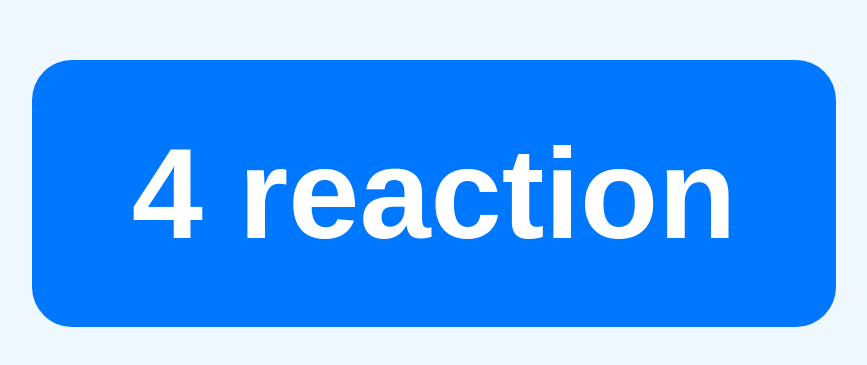
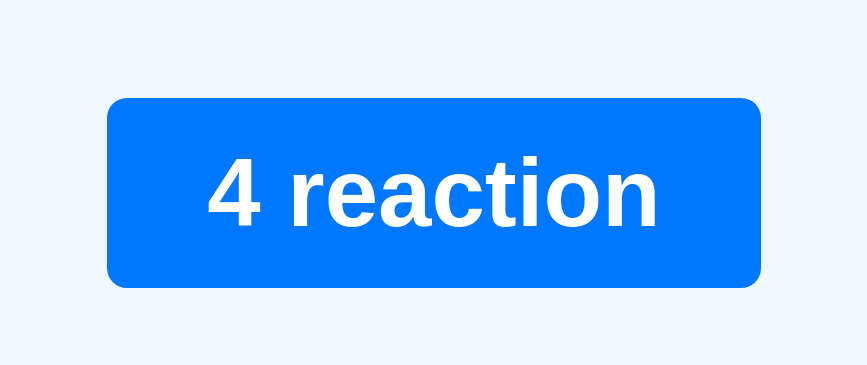
Before and after one commit to Everybodyhappyok4416/4directionReactionDrill, a React (Create React App) app: page / in a window 1280 px wide. Shown: the part 207-572 px from the top of the page, without its empty margins (206-1073 px from the left). Built offline with nearby package versions, Linux system fonts and the light colour scheme.

Commit message:
Fix countdown logic and coordinate constraints

```diff
--- a/src/App.css
+++ b/src/App.css
@@ -1,10 +1,12 @@
 /* 全体の背景とレイアウト */
 .app-container {
   height: 100vh;
+  width: 100vw;
   display: flex;
   justify-content: center;
   align-items: center;
-  background: #f0f8ff; /* 薄い青 */
+  background: #f0f8ff;
+  overflow: hidden; /* 画面外へのはみ出しを物理的に禁止 */
 }
 
 /* スタート画面 */
@@ -12,29 +14,33 @@
   display: flex;
   justify-content: center;
   align-items: center;
-  height: 100vh;
+  width: 100%;
+  height: 100%;
 }
 
 .start-button {
-  padding: 60px 100px;
-  font-size: 8rem;
+  /* clamp(最小, 推奨値, 最大) でサイズを制限 */
+  padding: clamp(20px, 5vh, 60px) clamp(40px, 10vw, 100px);
+  font-size: clamp(2rem, 10vw, 6rem); /* スマホで2rem〜PCで最大6rem */
   font-weight: bold;
   color: white;
   background-color: #0077ff;
   border: none;
-  border-radius: 40px;
+  border-radius: 20px;
   cursor: pointer;
   transition: transform 0.1s ease, background 0.1s ease;
+  white-space: nowrap;
 }
 
 .start-button:hover {
-  transform: scale(1.1);
+  transform: scale(1.05);
   background: #0055aa;
 }
 
-/* 文字を画面いっぱいに表示 */
+/* 文字表示（矢印や数字）のレスポンシブ調整 */
 .fullscreen-text {
-  font-size: 30vw; /* ビューポート幅に応じた文字サイズ */
+  /* 最小 5rem, 推奨 40vw, 最大 15rem (PCでの巨大化を抑制) */
+  font-size: clamp(8rem, 40vw, 25rem);
   font-weight: bold;
   text-align: center;
   width: 100%;
@@ -42,4 +48,13 @@
   display: flex;
   justify-content: center;
   align-items: center;
+  line-height: 1;
+  color: #333;
 }
+
+/* 縦画面スマホ向けの微調整 */
+@media (max-width: 480px) {
+  .fullscreen-text {
+    font-size: 55vw; /* スマホ縦持ち時は画面幅ギリギリまで攻める */
+  }
+}
```
